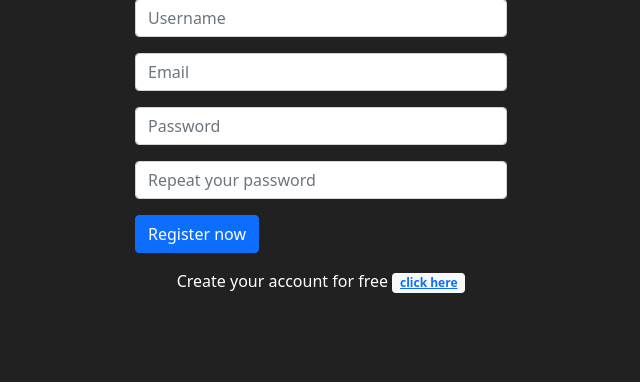
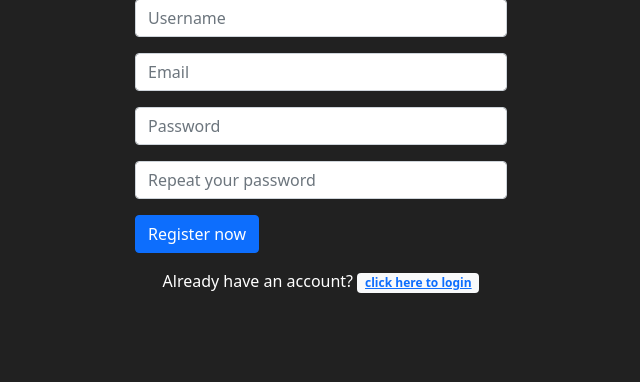
Before and after one commit to wilczu/forestlink, a Django app: page /register in a window 1280 px wide. Shown: the part 79-461 px from the top of the page, without its empty margins (319-959 px from the left). Run offline with Django 3.2, Linux system fonts and the light colour scheme.

Commit message:
Correct text mistake in register page.

```diff
--- a/forest/templates/forest/register.html
+++ b/forest/templates/forest/register.html
@@ -31,7 +31,7 @@
                 </form>
 
                 <section>
-                    <article>Create your account for free <span class="badge bg-light text-dark"><a href="#">click here</a></span></article>
+                    <article>Already have an account? <span class="badge bg-light text-dark"><a href="{% url 'login' %}">click here to login</a></span></article>
                 </section>
 
             </div>
```
